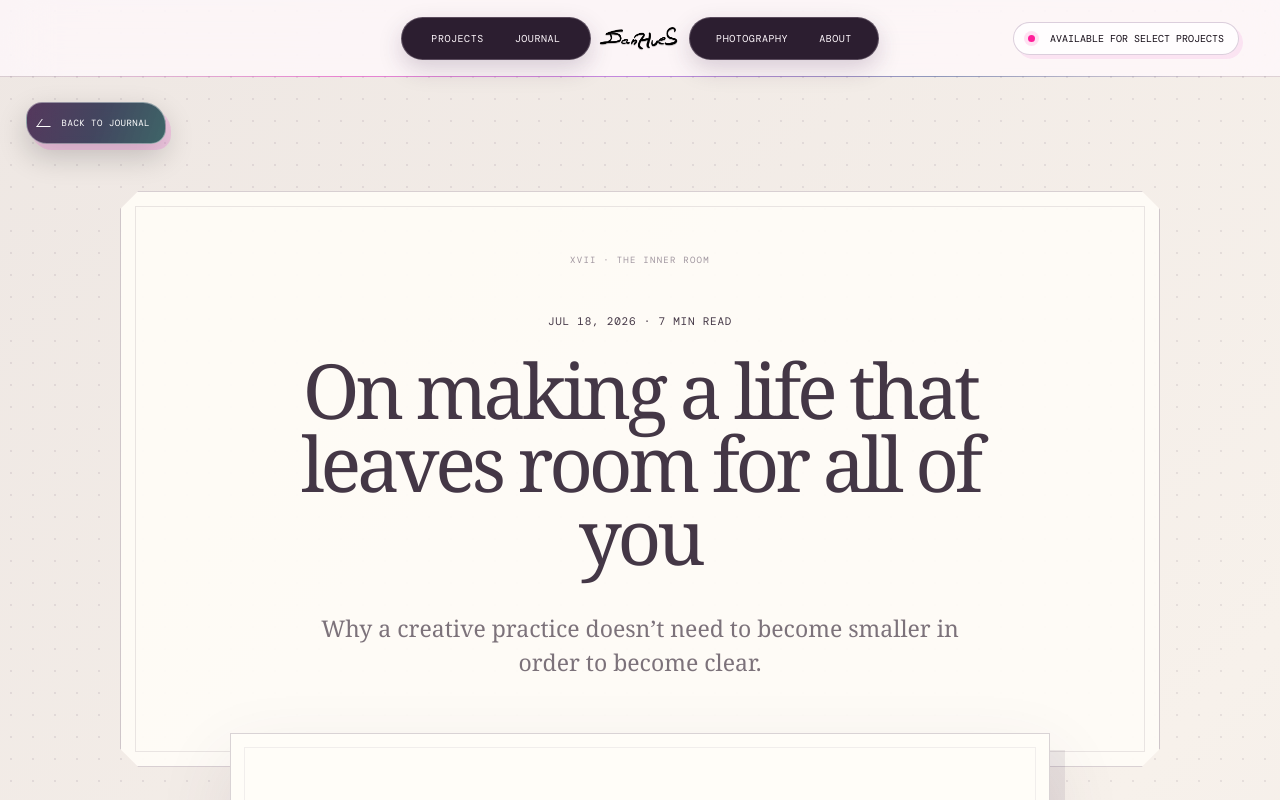
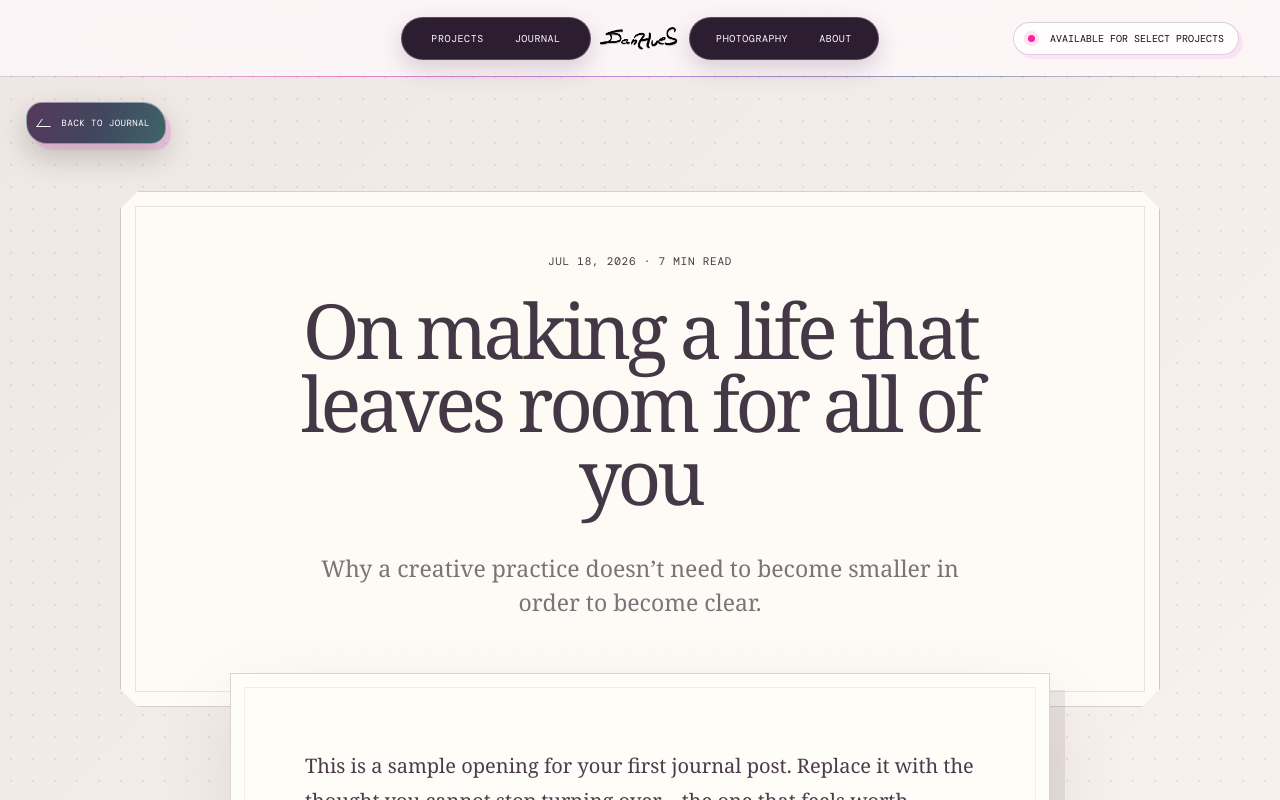
Before and after one commit to DanHues/creative-portfolio, a Next.js app: page /journal/room-for-all-of-you in a window 1280 px wide. Shown: the top 800 px of the page. Built offline with nearby package versions, Linux system fonts and the light colour scheme; a web font is replaced by a local one.

Commit message:
Condense Journal entry masthead

```diff
--- a/app/journal/[slug]/page.tsx
+++ b/app/journal/[slug]/page.tsx
@@ -25,9 +25,6 @@ export default async function PostPage({
       <SubpageControls backHref="/journal" backLabel="Back to Journal" />
       <article className="story journal-story">
         <header className="journal-entry-head">
-          <span className="journal-entry-ornament" aria-hidden="true">
-            XVII · The inner room
-          </span>
           <p className="eyebrow">
             {formatDate(post.date)} · {post.readTime} read
           </p>
```
